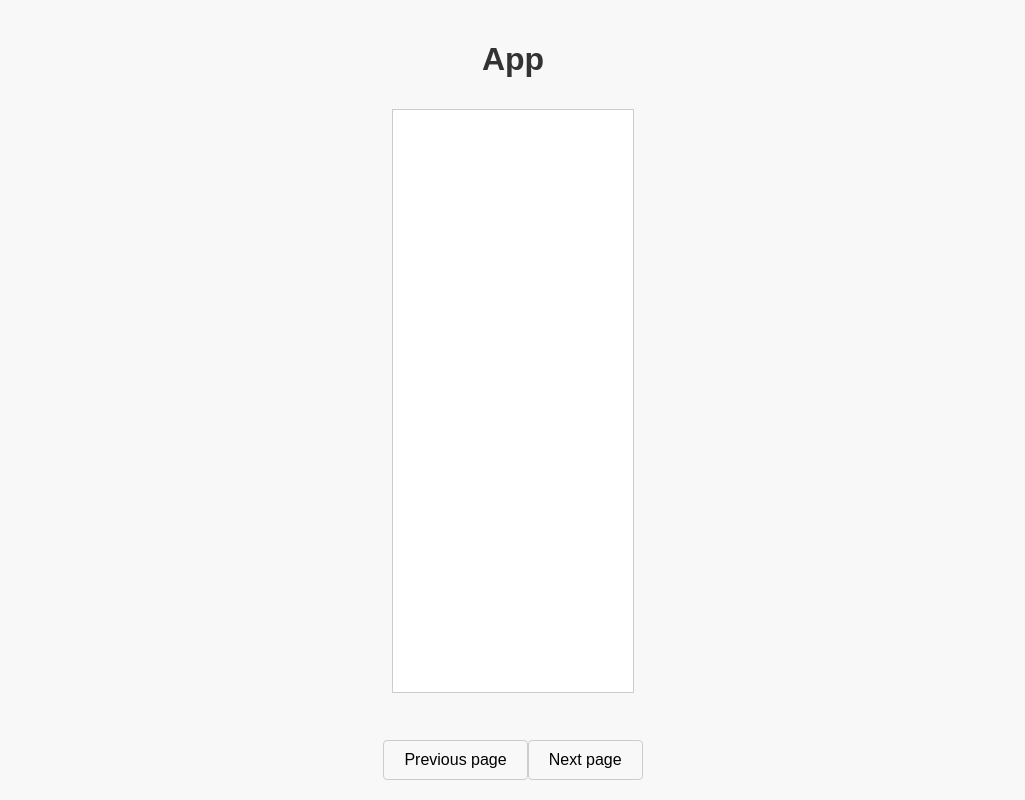
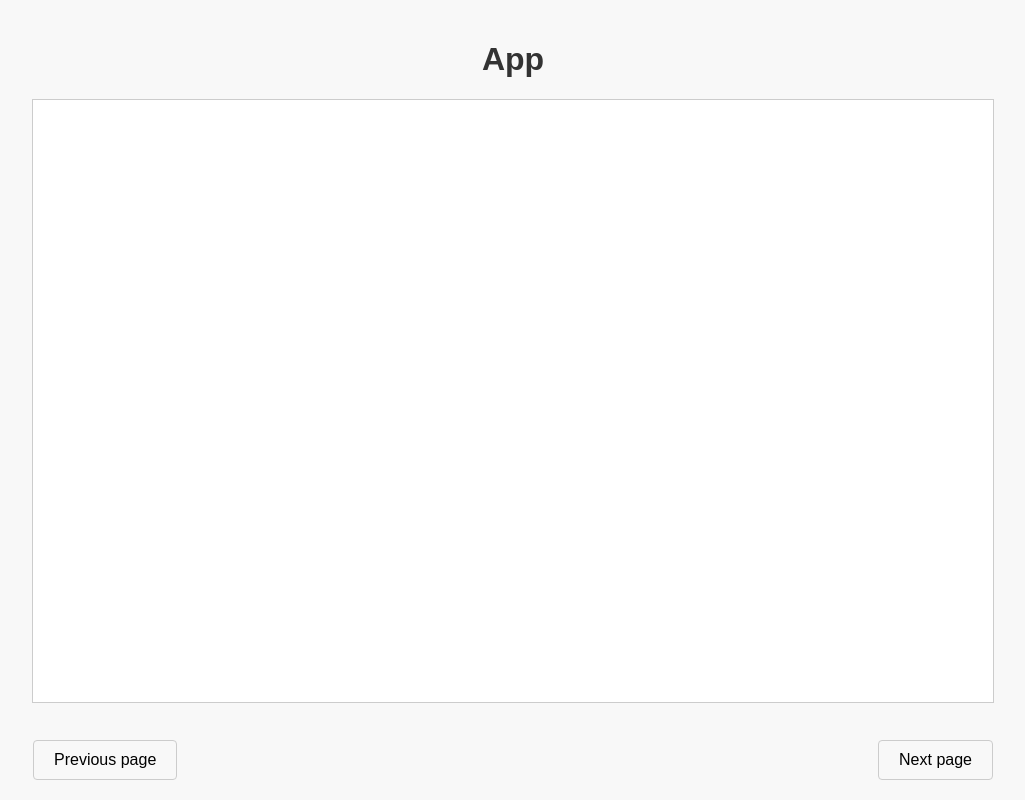
Before and after one commit to chris-cazaly-coop/notebook, a React (Create React App) app: page / in a window 1280 px wide. Shown: the whole page, without its empty margins (127-1152 px from the left). Built offline with nearby package versions, Linux system fonts and the light colour scheme.

Commit message:
Add textarea height adjustment

```diff
--- a/src/App.css
+++ b/src/App.css
@@ -30,11 +30,16 @@ h1 {
   color: #333;
 }
 
+.page-container {
+  margin: 0 auto;
+  max-width: 1000px;
+  width: 100%;
+}
+
 .text-area-wrapper {
   display: flex;
   width: 100%;
   height: 100%;
-  padding: 10px;
   flex: 1;
   resize: none;
 }
--- a/src/App.js
+++ b/src/App.js
@@ -34,8 +34,12 @@ function App() {
     adjustTextAreaHeight(); // Adjustment of textarea height when content changes
   }, [pages, currentPageIndex]);
 
+  useEffect(() => {
+    window.addEventListener("resize", adjustTextAreaHeight); // Adjustment of textarea height when window resizes
+  }, []);
+
   return (
-    <div className="App">
+    <div className="App page-container">
       <h1>App</h1>
       <div className="text-area-wrapper">
         <textarea
```
